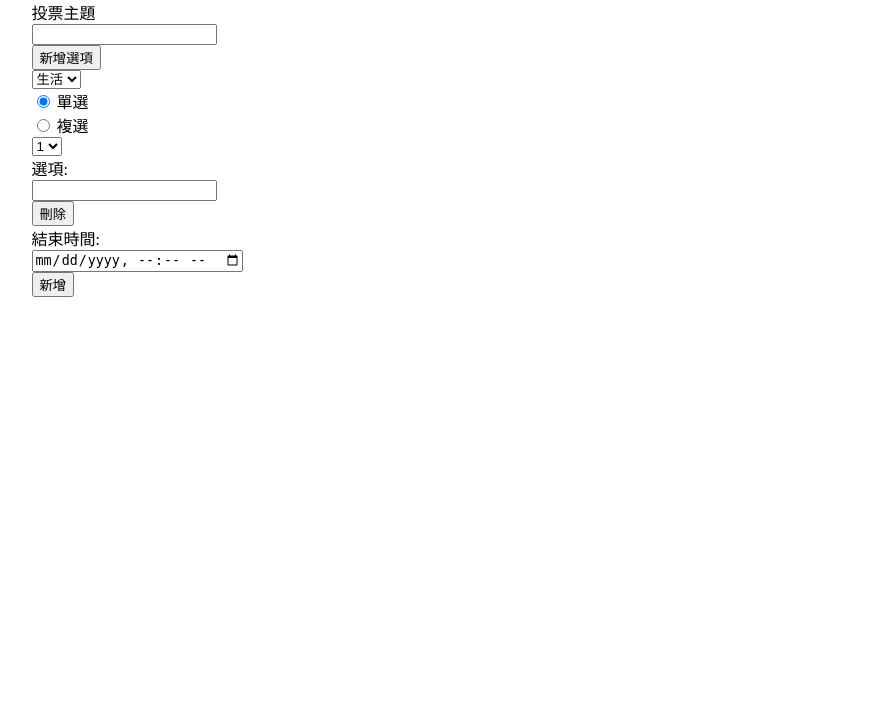
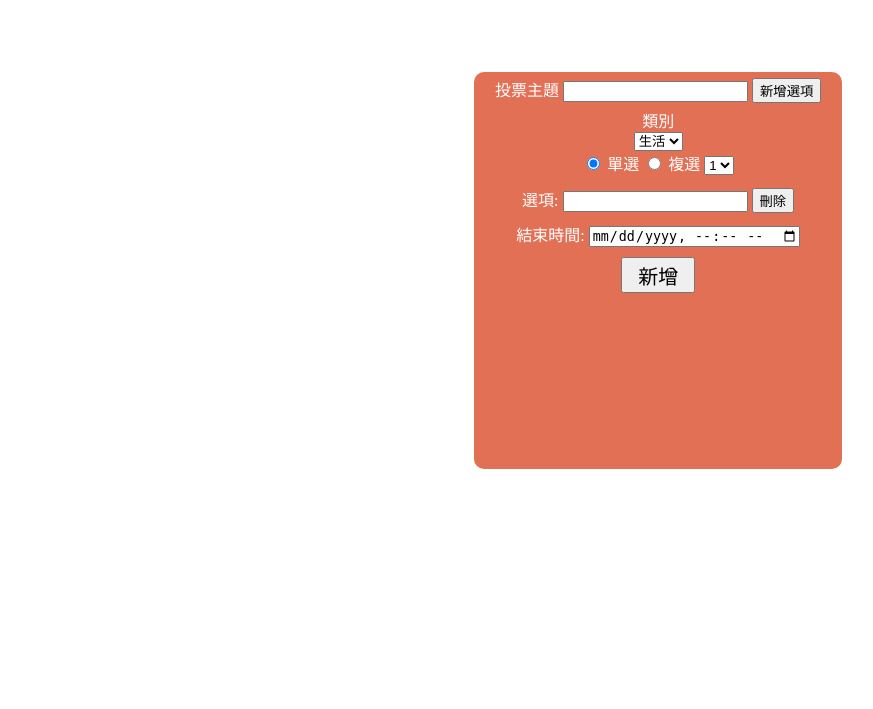
Before and after one commit to got9gotkfc/vote-hw-, a PHP site: page /front/creatvote.php in a window 1280 px wide; the page is wider, and only the part inside the window is pictured. Shown: the part 128-837 px from the top of that part, without its empty margins (245-1118 px from the left). Run offline with PHP 8.4, Linux system fonts and the light colour scheme; the visitor is signed in with stand-in values (Sample User, id 1).

Commit message:
完成創建投票

```diff
--- a/front/creatvote.php
+++ b/front/creatvote.php
@@ -7,18 +7,74 @@
     <meta name="viewport" content="width=device-width, initial-scale=1.0">
     <link rel="stylesheet" href="../css/body.css">
     <title>創建投票</title>
+    <style>
+        #content>form {
+            width: 100%;
+            display: grid;
+            grid-template-columns: repeat(5, 1fr);
+            grid-template-rows: repeat(11, 1fr);
+            grid-column: 7/12;
+            grid-row: 3/14;
+            border-radius: 10px;
+            background-color: #e17055;
+        }
+
+        #sub {
+            margin: 5px;
+            text-align: center;
+            grid-column: 1/6;
+            grid-row: 1/2;
+            color: white;
+        }
+
+        #type {
+            text-align: center;
+            grid-column: 1/6;
+            grid-row: 2/3;
+            color: white;
+        }
+
+        #selector {
+            text-align: center;
+            grid-column: 1/6;
+            grid-row: 3/4;
+            color: white;
+        }
+
+        #opt {
+            text-align: center;
+            grid-column: 1/6;
+            grid-row: 1fr;
+            color: white;
+        }
+
+        #new {
+            text-align: center;
+            grid-column: 1/6;
+            grid-row: 1fr;
+            color: white;
+
+        }
+
+        #end {
+            text-align: center;
+            grid-column: 1/6;
+            color: white;
+        }
+
+        form>input {
+            font-size: 20px;
+            text-align: center;
+            grid-column: 3/4;
+        }
+    </style>
 
 </head>
 
 <body>
     <div id="header">
         <div>創建投票</div>
-        <?php
-        // include "../function.php";
-        // if (!isset($_SESSION['user'])) {
-        //     to('../login/login.php');
-        // }
-        ?>
+
         <nav>
             <a href="../index.php">首頁</a>
             <?php
@@ -27,9 +83,9 @@
                 if ($_SESSION['id'] <= 3) {
                     echo   "<a href='../front/vote_center.php'>投票中心</a>";
                     echo   "<a href='../back.php'>後台中心</a>";
-                }else{
-                echo   "<a href='../front/vote_center.php'>投票中心</a>";
-            }
+                } else {
+                    echo   "<a href='../front/vote_center.php'>投票中心</a>";
+                }
             }
             if (isset($_SESSION['user'])) {
             ?>
@@ -45,13 +101,13 @@
     </div>
     <div id="content">
         <form action="../back/add_vote.php" method="post">
-
-            <div>
+            <div id="sub">
                 <label for="subject">投票主題</label>
                 <input type="text" name="subject" id="subject">
                 <input type="button" value="新增選項" id="more">
             </div>
             <div id="type">
+                <div>類別</div>
                 <select name="type" id="">
                     <option value="2">生活</option>
                     <option value="3">吃喝</option>
@@ -75,7 +131,7 @@
             <div id="opt">
                 <label>選項:</label>
                 <input type="text" name="option[]">
-                <input type="button" value="刪除" onclick="del()">
+                <input type="button" value="刪除" id="del">
             </div>
 
             <div id="end">
@@ -100,33 +156,39 @@
             //     opts = opts + opt;
             //     document.getElementById('opt').innerHTML = opts;
             // }
+            var a = 0;
             $('#more').click(function() {
-                let opt = `<div id="new"><label>選項:</label>
+                const opt = $(`<div id='new${a}' ><label>選項:</label>
             <input type="text" name="option[]">
-            <input type="button" value="刪除" onclick="del()"></div>`;
-                $('#opt').after(opt);
+            <input type="button" value="刪除" id="del"></div>`);
+                $('#opt').append(opt);
+                a += 1;
+                console.log(a);
             })
             // 新增和移除選項
             $('#selector').click(function() {
-                if($('#radio2').length>0){
-                    if ($('#radio').is(':checked')){
+                if ($('#radio2').length > 0) {
+                    if ($('#radio').is(':checked')) {
                         $('#chose').append("<option value='1' id='radio1'>1</option>")
-                        for (let i = 2; i <7; i++) {
+                        for (let i = 2; i < 7; i++) {
                             $(`#radio${i}`).remove()
                         }
                     }
-                }else if ($('#check').is(':checked')){
-                        $('#radio1').remove()
+                } else if ($('#check').is(':checked')) {
+                    $('#radio1').remove()
                     for (let i = 2; i < 7; i++) {
                         $('#chose').append(`<option value='${i}' id='radio${i}'>${i}</option>`)
                     }
                 }
             })
             // 刪除id為new的元素
-            function del() {
-                let opts = document.getElementById('new');
-                opts.remove('new');
-            }
+
+            $("#opt").on("click", "#del", function() {
+                var b = a - 1;
+                $(`#new${b}`).remove();
+                a -= 1;
+                console.log(b);
+            })
         })
     </script>
 </body>
```
Also changed, not shown: front/vote_center.php (+5 -4 lines).
